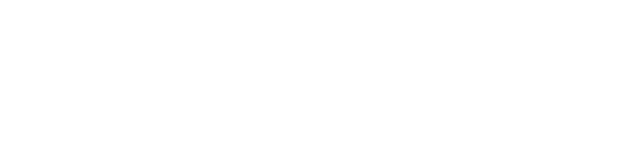
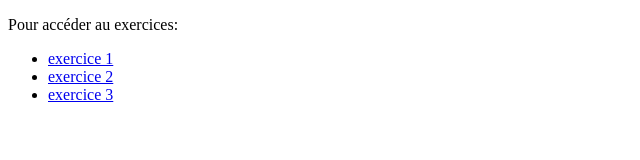
Before and after one commit to GebelMaxime/TPHTML, a plain HTML site: page index.html in a window 1280 px wide. Shown: the whole page, without its empty margins (0-640 px from the left). Drawn offline with Linux system fonts and the light colour scheme.

Commit message:
16/09/22

```diff
--- a/index.html
+++ b/index.html
@@ -7,6 +7,12 @@
     <title>Document</title>
 </head>
 <body>
+    <p>Pour accéder au exercices:</p>
 
+    <ul>
+      <li><a href="file:///C:/Users/Formation/Desktop/TPHTML/exo1html/exo1.html">exercice 1</a></li>
+      <li><a href="file:///C:/Users/Formation/Desktop/TPHTML/exo1html/exo2.html">exercice 2</a></li>
+      <li><a href="file:///C:/Users/Formation/Desktop/TPHTML/exo1html/exo3.html">exercice 3</a></li>
+    </ul>
 </body>
 </html>
```
Also changed, not shown: exo1.html (+4 -0 lines), exo2.html (+3 -1 lines), exo3.html (+3 -0 lines).
